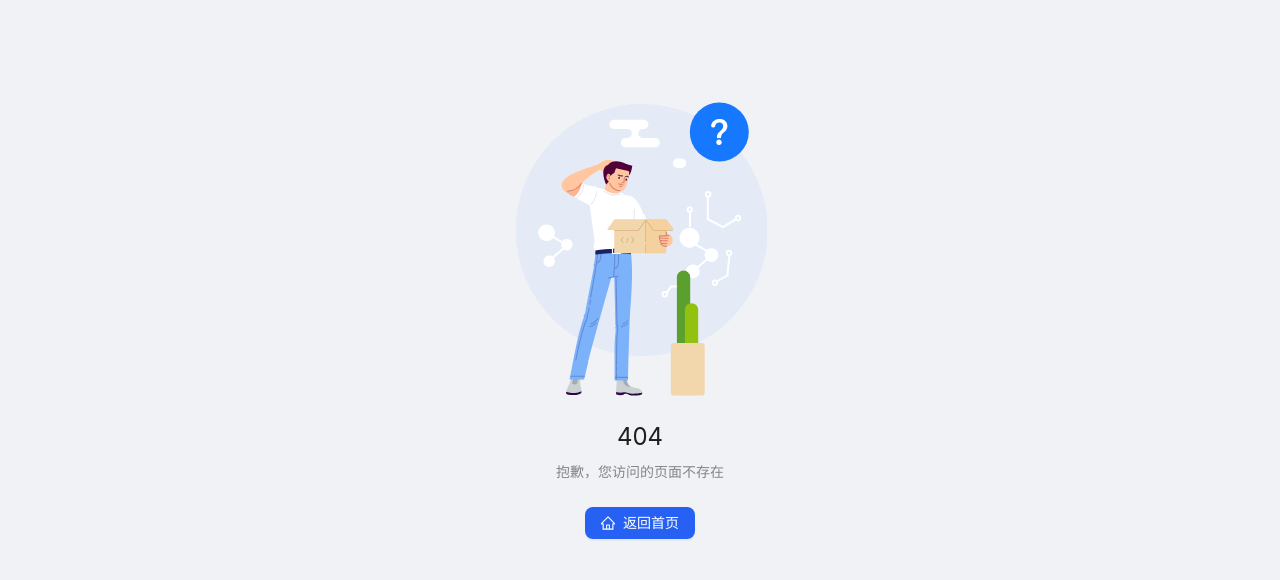
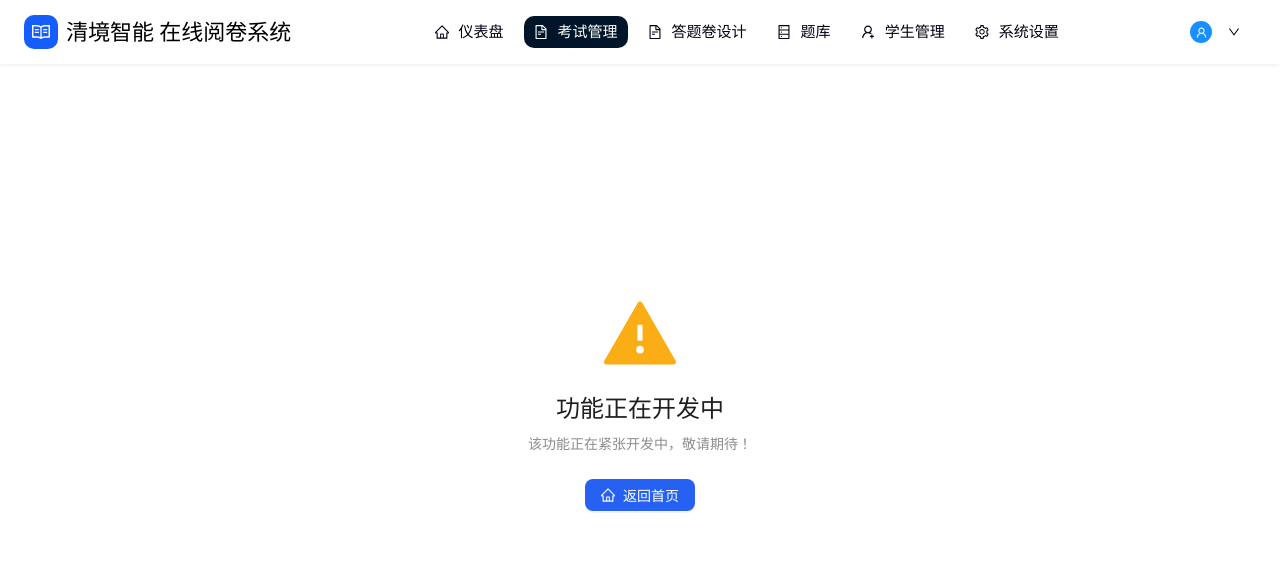
Before and after one commit to EnJoy810/work, a React (Vite) app: page /exams in a window 1280 px wide. Before the commit this address had no page. Shown: the top 580 px of the page. Built offline with nearby package versions, Linux system fonts and the light colour scheme.

Commit message:
添加功能正在开发中展示页面

```diff
--- /dev/null
+++ b/src/pages/FeatureUnderDevelopment.jsx
@@ -0,0 +1,25 @@
+import React from 'react'
+import { Result, Button } from 'antd'
+import { useNavigate } from 'react-router-dom'
+import { HomeOutlined } from '@ant-design/icons'
+
+const FeatureUnderDevelopment = () => {
+  const navigate = useNavigate()
+
+  return (
+    <div style={{ display: 'flex', justifyContent: 'center', alignItems: 'center', height: '80vh' }}>
+      <Result
+        status="warning"
+        title="功能正在开发中"
+        subTitle="该功能正在紧张开发中，敬请期待！"
+        extra={
+          <Button type="primary" icon={<HomeOutlined />} onClick={() => navigate('/')}>
+            返回首页
+          </Button>
+        }
+      />
+    </div>
+  )
+}
+
+export default FeatureUnderDevelopment
--- a/src/pages/index.js
+++ b/src/pages/index.js
@@ -5,6 +5,7 @@ import questionBank from './question-bank';
 import studentManagement from './student-management';
 import systemSettings from './system-settings';
 import NotFound from './NotFound';
+import FeatureUnderDevelopment from './FeatureUnderDevelopment';
 
 export default {
   dashboard,
@@ -12,5 +13,6 @@ export default {
   questionBank,
   studentManagement,
   systemSettings,
-  NotFound
+  NotFound,
+  FeatureUnderDevelopment
 };
--- a/src/router/index.jsx
+++ b/src/router/index.jsx
@@ -4,9 +4,10 @@ import pages from "../pages";
 import { ProtectedRoute, LoginPage } from "./ProtectedRoutes.jsx";
 
 // 解构获取各个页面组件
-const { Home, CreateExam, UploadAnswerSheet, ScoreProcess, DataAnalysis } = pages.dashboard;
+const { Home, CreateExam, UploadAnswerSheet, ScoreProcess, DataAnalysis } =
+  pages.dashboard;
 const { UserList } = pages.studentManagement;
-const { NotFound } = pages;
+const { NotFound, FeatureUnderDevelopment } = pages;
 const { MessageDemo } = pages.systemSettings;
 const {
   ExamPaperDesign,
@@ -35,6 +36,10 @@ const router = createBrowserRouter([
         index: true,
         element: <Home />,
       },
+      { path: "coming-soon", element: <FeatureUnderDevelopment /> },
+      { path: "exams", element: <FeatureUnderDevelopment /> },
+      { path: "questions", element: <FeatureUnderDevelopment /> },
+      { path: "settings", element: <FeatureUnderDevelopment /> },
       {
         path: "users",
         element: <UserList />,
```
